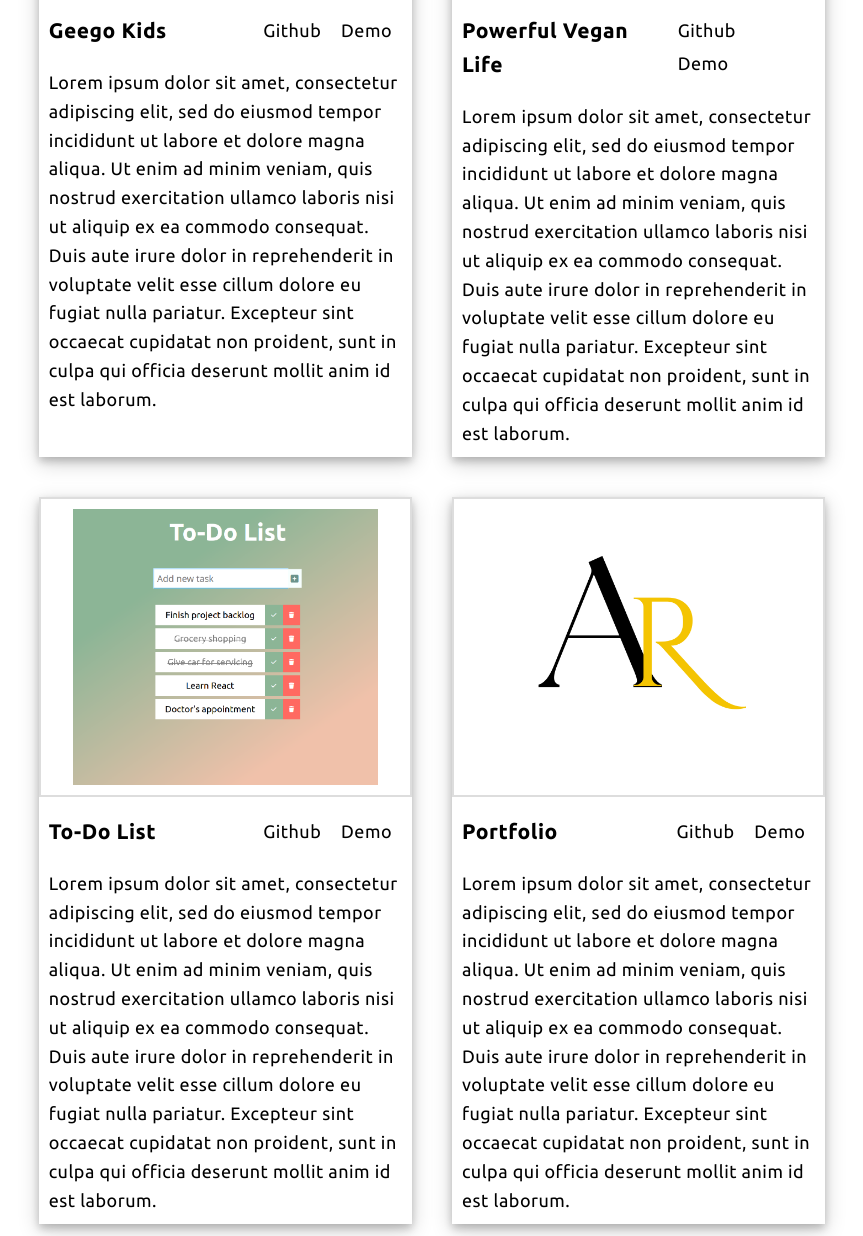
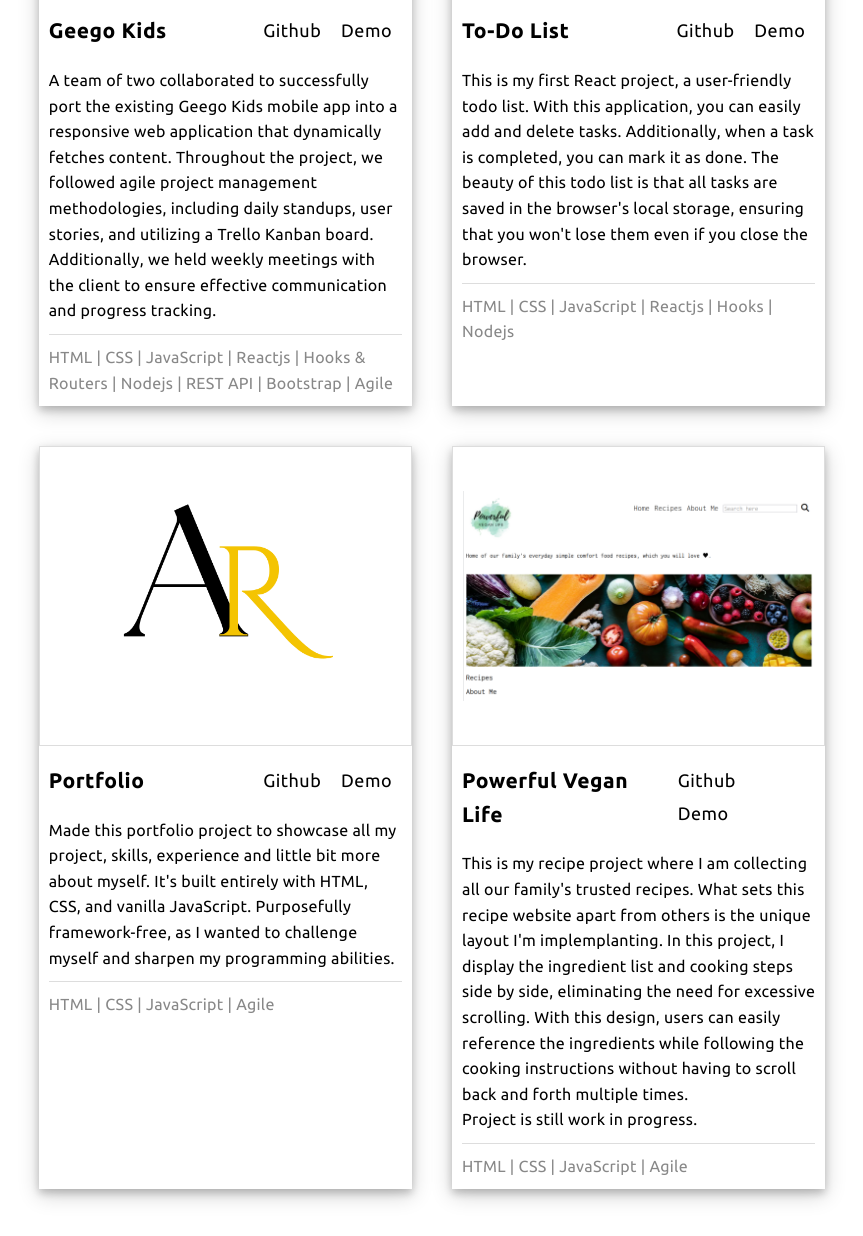
Before and after one commit to AnishaRaj2/Portfolio, a plain HTML site: page index.html in a window 1280 px wide. Shown: the part 1893-3129 px from the top of the page, without its empty margins (208-1071 px from the left). Drawn offline with Linux system fonts and the light colour scheme.

Commit message:
added project-tech section and updated project infomation. rearranged project cards, added discription and links.

```diff
--- a/index.html
+++ b/index.html
@@ -193,7 +193,58 @@
               <a href="#" target="_blank" rel="noopener noreferrer">Demo</a>
             </div>
           </div>
-          <p>Lorem ipsum dolor sit amet, consectetur adipiscing elit, sed do eiusmod tempor incididunt ut labore et dolore magna aliqua. Ut enim ad minim veniam, quis nostrud exercitation ullamco laboris nisi ut aliquip ex ea commodo consequat. Duis aute irure dolor in reprehenderit in voluptate velit esse cillum dolore eu fugiat nulla pariatur. Excepteur sint occaecat cupidatat non proident, sunt in culpa qui officia deserunt mollit anim id est laborum.</p>
+          <p>
+            A team of two collaborated to successfully port the existing Geego Kids mobile app into a responsive web
+            application that dynamically fetches content. Throughout the project, we followed agile project management
+            methodologies, including daily standups, user stories, and utilizing a Trello Kanban board. Additionally,
+            we held weekly meetings with the client to ensure effective communication and progress tracking.
+          </p>
+          <div class="project-tech">
+            <p>HTML | CSS | JavaScript | Reactjs | Hooks & Routers | Nodejs | REST API | Bootstrap | Agile</p>
+          </div>
+        </div>
+      </div>
+
+      <div class="project-card">
+        <img class="project-img" src="images/todo-list-app.png" alt="Todo-list project pic"/>
+        <div class="project-info">
+          <div class="project-header">
+            <h3>To-Do List</h3>
+            <div class="project-links">
+              <a href="https://github.com/AnishaRaj2/Project-ToDo-List" target="_blank" rel="noopener noreferrer">Github</a>
+              <a href="https://anisha-todo-list.netlify.app/" target="_blank" rel="noopener noreferrer">Demo</a>
+            </div>
+          </div>
+          <p>
+            This is my first React project, a user-friendly todo list. With this application, you can easily add and
+            delete tasks. Additionally, when a task is completed, you can mark it as done. The beauty of this todo list
+            is that all tasks are saved in the browser's local storage, ensuring that you
+            won't lose them even if you close the browser.
+          </p>
+          <div class="project-tech">
+            <p>HTML | CSS | JavaScript | Reactjs | Hooks | Nodejs</p>
+          </div>
+        </div>
+      </div>
+
+      <div class="project-card">
+        <img class="project-img" src="images/logo.png" alt="Portfolio project pic"/>
+        <div class="project-info">
+          <div class="project-header">
+            <h3>Portfolio</h3>
+            <div class="project-links">
+              <a href="https://github.com/AnishaRaj2/Portfolio" target="_blank" rel="noopener noreferrer">Github</a>
+              <a href="#" target="_blank" rel="noopener noreferrer">Demo</a>
+            </div>
+          </div>
+          <p>
+            Made this portfolio project to showcase all my project, skills, experience and little bit more about myself.
+            It's built entirely with HTML, CSS, and vanilla JavaScript. Purposefully framework-free, as I wanted to
+            challenge myself and sharpen my programming abilities.
+          </p>
+          <div class="project-tech">
+            <p>HTML | CSS | JavaScript | Agile</p>
+          </div>
         </div>
       </div>
 
@@ -203,39 +254,23 @@
           <div class="project-header">
             <h3>Powerful Vegan Life</h3>
             <div class="project-links">
-              <a href="https://github.com/AnishaRaj2" target="_blank" rel="noopener noreferrer">Github</a>
+              <a href="https://github.com/AnishaRaj2/Powerful-Vegan-Life" target="_blank" rel="noopener noreferrer">Github</a>
               <a href="#" target="_blank" rel="noopener noreferrer">Demo</a>
             </div>
           </div>
-          <p>Lorem ipsum dolor sit amet, consectetur adipiscing elit, sed do eiusmod tempor incididunt ut labore et dolore magna aliqua. Ut enim ad minim veniam, quis nostrud exercitation ullamco laboris nisi ut aliquip ex ea commodo consequat. Duis aute irure dolor in reprehenderit in voluptate velit esse cillum dolore eu fugiat nulla pariatur. Excepteur sint occaecat cupidatat non proident, sunt in culpa qui officia deserunt mollit anim id est laborum.</p>
-        </div>
-      </div>
-
-      <div class="project-card">
-        <img class="project-img" src="images/todo-list-app.png" alt="Todo-list project pic"/>
-        <div class="project-info">
-          <div class="project-header">
-            <h3>To-Do List</h3>
-            <div class="project-links">
-              <a href="https://github.com/AnishaRaj2" target="_blank" rel="noopener noreferrer">Github</a>
-              <a href="#" target="_blank" rel="noopener noreferrer">Demo</a>
-            </div>
+          <p>
+            This is my recipe project where I am collecting all our family's trusted recipes. What sets this recipe
+            website apart from others is the unique layout I'm implemplanting. In this project, I display the ingredient
+             list and cooking steps side by side, eliminating the need for excessive scrolling. With this design, users
+             can easily reference the ingredients while following the cooking instructions without having to scroll back
+             and forth multiple times.
+          </p>
+          <p>
+            Project is still work in progress.
+          </p>
+          <div class="project-tech">
+            <p>HTML | CSS | JavaScript | Agile</p>
           </div>
-          <p>Lorem ipsum dolor sit amet, consectetur adipiscing elit, sed do eiusmod tempor incididunt ut labore et dolore magna aliqua. Ut enim ad minim veniam, quis nostrud exercitation ullamco laboris nisi ut aliquip ex ea commodo consequat. Duis aute irure dolor in reprehenderit in voluptate velit esse cillum dolore eu fugiat nulla pariatur. Excepteur sint occaecat cupidatat non proident, sunt in culpa qui officia deserunt mollit anim id est laborum.</p>
-        </div>
-      </div>
-
-      <div class="project-card">
-        <img class="project-img" src="images/logo.png" alt="Portfolio project pic"/>
-        <div class="project-info">
-          <div class="project-header">
-            <h3>Portfolio</h3>
-            <div class="project-links">
-              <a href="https://github.com/AnishaRaj2" target="_blank" rel="noopener noreferrer">Github</a>
-              <a href="#" target="_blank" rel="noopener noreferrer">Demo</a>
-            </div>
-          </div>
-          <p>Lorem ipsum dolor sit amet, consectetur adipiscing elit, sed do eiusmod tempor incididunt ut labore et dolore magna aliqua. Ut enim ad minim veniam, quis nostrud exercitation ullamco laboris nisi ut aliquip ex ea commodo consequat. Duis aute irure dolor in reprehenderit in voluptate velit esse cillum dolore eu fugiat nulla pariatur. Excepteur sint occaecat cupidatat non proident, sunt in culpa qui officia deserunt mollit anim id est laborum.</p>
         </div>
       </div>
     </div>
--- a/styles.css
+++ b/styles.css
@@ -233,7 +233,7 @@ nav {
   height: 300px;
   /* height: 40vh; */
   object-fit: contain;
-  border: 2px solid #ddd;
+  border: 1px solid #ddd;
   padding: 10px;
 }
 
@@ -259,8 +259,24 @@ nav {
 }
 
 .project-links a:hover, a:active {
-  background-color: #fde191;
+  color: #ffc832;
 }
+
+.project-info p {
+  font-size: 16px;
+  letter-spacing: 0.3px;
+}
+
+.project-tech {
+  margin-top: 10px;
+  border-top: 0.5px solid #ddd;
+}
+
+.project-tech p {
+  margin-top: 10px;
+  color: #888;
+}
+
 
 /* Media query for mobile devices */
 @media (max-width: 768px) {
```
